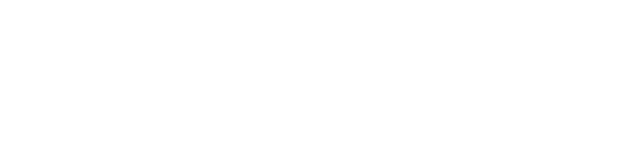
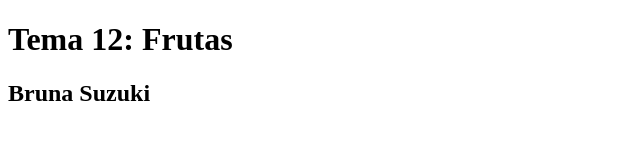
Before and after one commit to bruna-suzuki/aula04_desafio, a plain HTML site: page index.html in a window 1280 px wide. Shown: the whole page, without its empty margins (0-640 px from the left). Drawn offline with Linux system fonts and the light colour scheme.

Commit message:
Segundo commit

```diff
--- a/index.html
+++ b/index.html
@@ -3,6 +3,10 @@
 <head>
     <meta charset="UTF-8">
     <meta name="viewport" content="width=device-width, initial-scale=1.0">
-    <title>Tema 12: Frutas</title>
+    <title>Frutas</title>
 </head>
 <body>
+    <h1>Tema 12: Frutas</h1>
+    <h2>Bruna Suzuki</h2>
+</body>
+</html>
```
